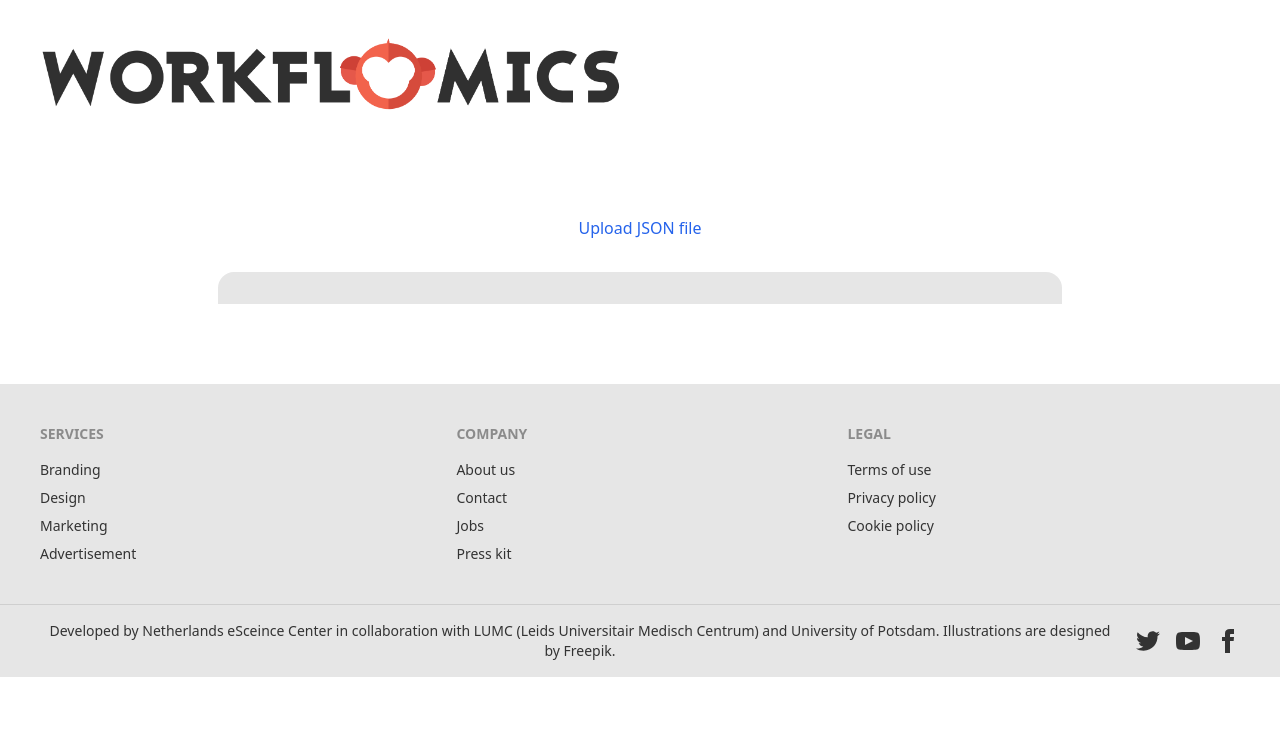
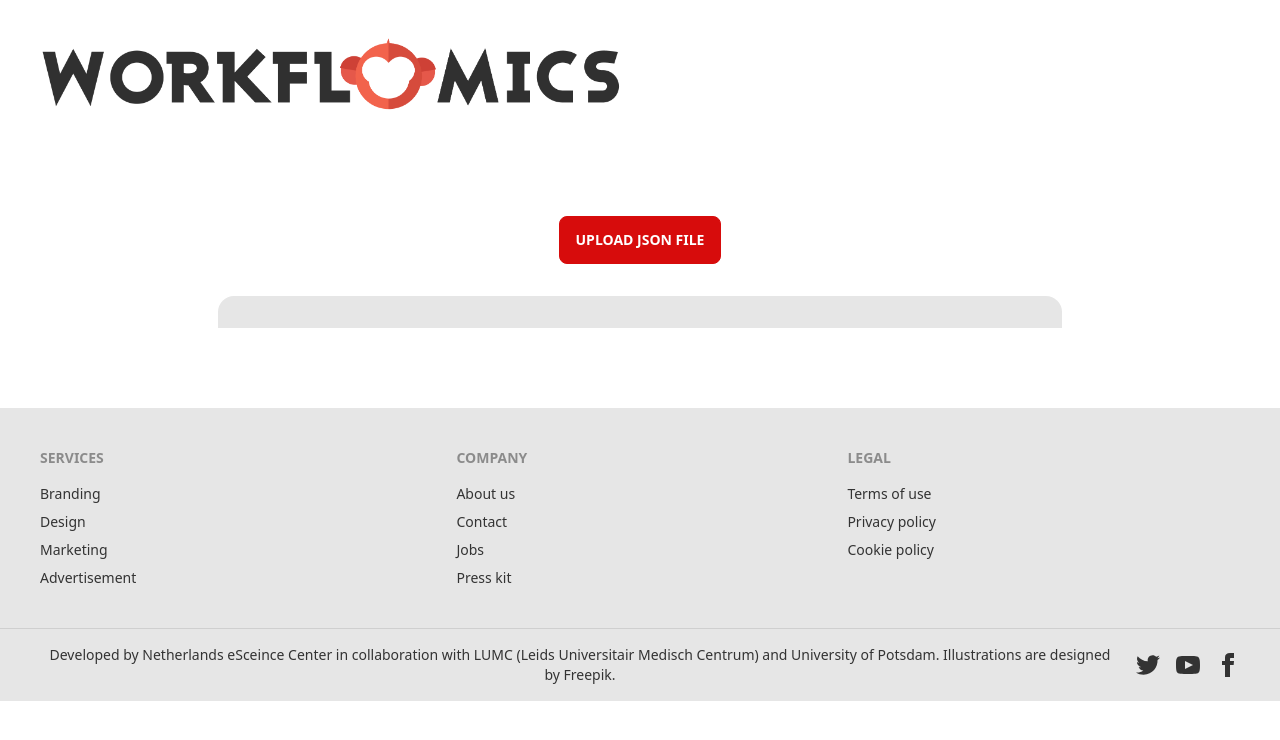
Before and after one commit to Workflomics/workflomics-frontend, a React (Create React App) app: page /benchmark/visualize in a window 1280 px wide. Shown: the top 740 px of the page. Built offline with nearby package versions, Linux system fonts and the light colour scheme; what mobx-persist-store would draw is missing.

Commit message:
Upload button style

```diff
--- a/src/components/benchmark/VisualizeBenchmarks.tsx
+++ b/src/components/benchmark/VisualizeBenchmarks.tsx
@@ -51,10 +51,8 @@ const VisualizeBenchmark: React.FC<any> = observer((props) => {
 
       {/* Upload button for json file */}
       <div className="flex justify-center">
-        <label htmlFor="file-upload" className="relative cursor-pointer bg-white rounded-md font-medium text-blue-600 hover:text-blue-500 focus-within:outline-none focus-within:ring-2 focus-within:ring-offset-2 focus-within:ring-blue-500">
-          <span>Upload JSON file</span>
-          <input id="file-upload" name="file-upload" type="file" className="sr-only" onChange={handleFileChange} />
-        </label>
+        <label htmlFor="file-upload" className="btn btn-primary">Upload JSON file</label>
+        <input id="file-upload" name="file-upload" type="file" className="sr-only" onChange={handleFileChange} />
       </div>
 
       {/* Results table */}
```
